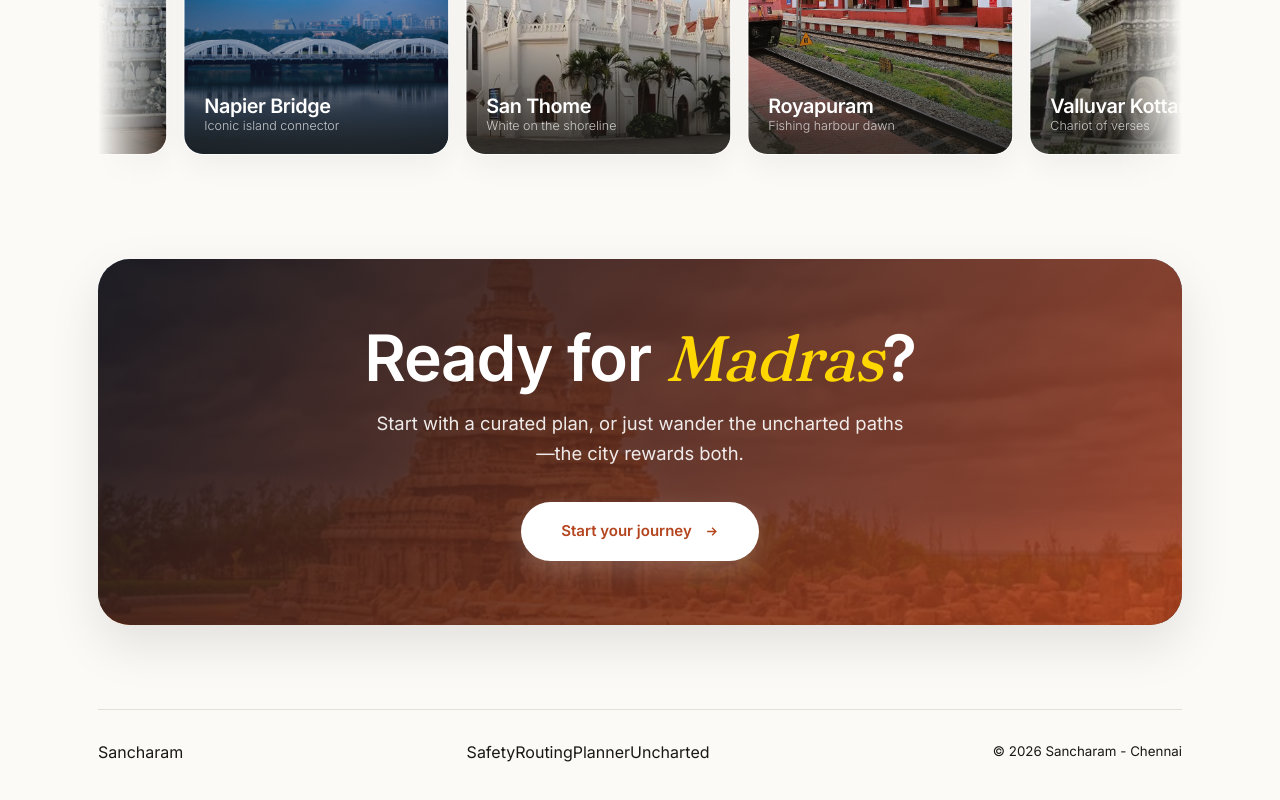
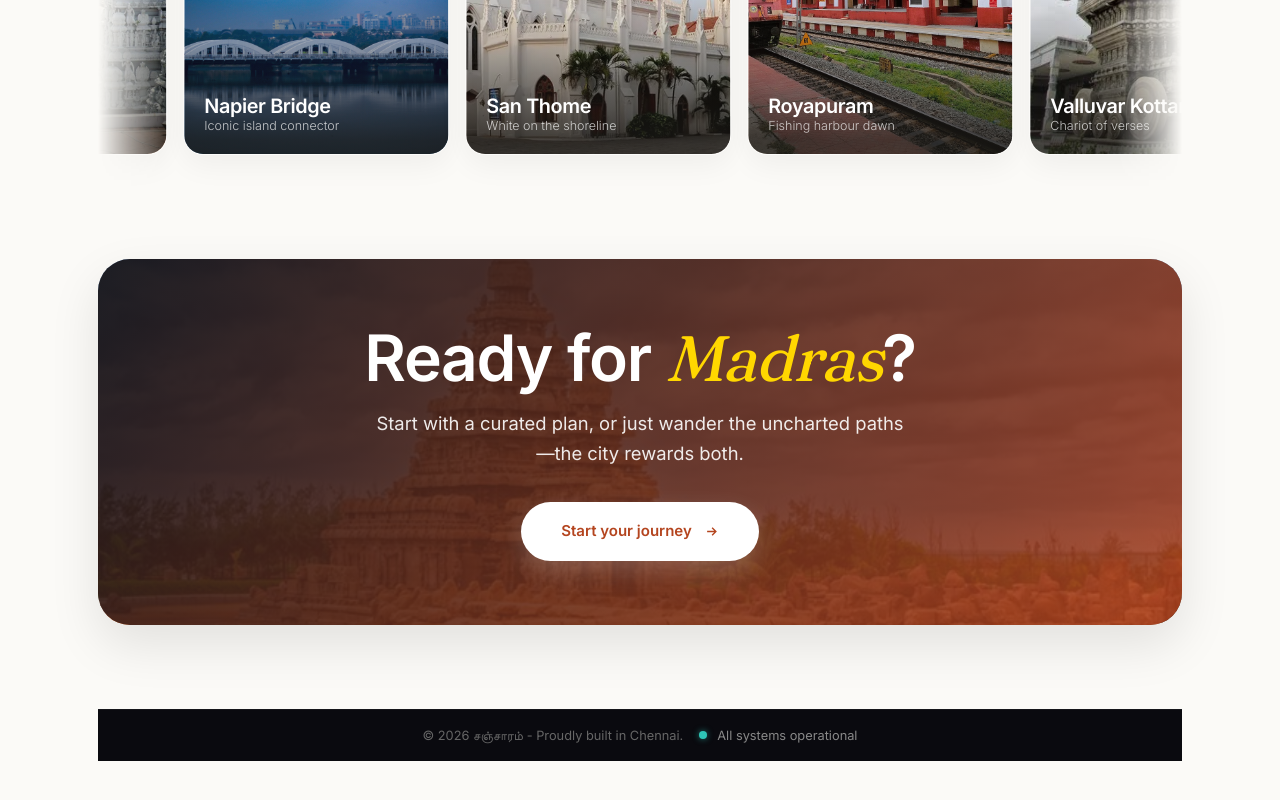
Before and after one commit to jeyaprasad/Sancharam_AI, a React (Vite) app: page /features in a window 1280 px wide. Shown: the part 1450-2250 px from the top of the page. After the commit the page ends 2211 px from the top, so only its background shows below. Built offline with nearby package versions, Linux system fonts and the light colour scheme; no server answers; a web font is replaced by a local one.

Commit message:
style: apply global dark Footer to Features page and fix text corruption

```diff
--- a/src/components/Footer.jsx
+++ b/src/components/Footer.jsx
@@ -5,7 +5,7 @@ const Footer = () => {
   return (
     <footer style={{ background: '#0a0a0f', borderTop: '1px solid rgba(255, 255, 255, 0.05)', padding: '1rem 0' }}>
       <div className="wrap" style={{ display: 'flex', justifyContent: 'space-between', alignItems: 'center', flexWrap: 'wrap', gap: '1rem' }}>
-        <small style={{ color: '#666', fontSize: '0.8rem' }}>© 2026 சஞ்சாரம் · Proudly built in Chennai.</small>
+        <small style={{ color: '#666', fontSize: '0.8rem' }}>&copy; 2026 சஞ்சாரம் - Proudly built in Chennai.</small>
         <div style={{ display: 'flex', gap: '10px', alignItems: 'center' }}>
           <span style={{ width: '8px', height: '8px', borderRadius: '50%', background: '#2ec4b6', display: 'inline-block', boxShadow: '0 0 6px rgba(46,196,182,0.6)' }}></span>
           <small style={{ color: '#888', fontSize: '0.8rem' }}>All systems operational</small>
--- a/src/pages/Features.jsx
+++ b/src/pages/Features.jsx
@@ -2,6 +2,7 @@ import React, { useState, useEffect, useRef } from 'react';
 import { Landmark, Clock, Shield, MapPin, IndianRupee } from 'lucide-react';
 import { Link } from 'react-router-dom';
 import Navbar from '@/components/Navbar';
+import Footer from '@/components/Footer';
 
 const Features = () => {
   const [activeTab, setActiveTab] = useState(0);
@@ -184,16 +185,7 @@ const Features = () => {
           </Link>
         </section>
 
-        <footer>
-          <Link to="/" className="logo">San<span>charam</span></Link>
-          <div className="f-links">
-            <Link to="/features/safety">Safety</Link>
-            <Link to="/features/routing">Routing</Link>
-            <Link to="/features/itinerary">Planner</Link>
-            <Link to="/features/uncharted">Uncharted</Link>
-          </div>
-          <small>&copy; 2026 Sancharam - Chennai</small>
-        </footer>
+        <Footer />
       </div>
     </div>
   );
```
